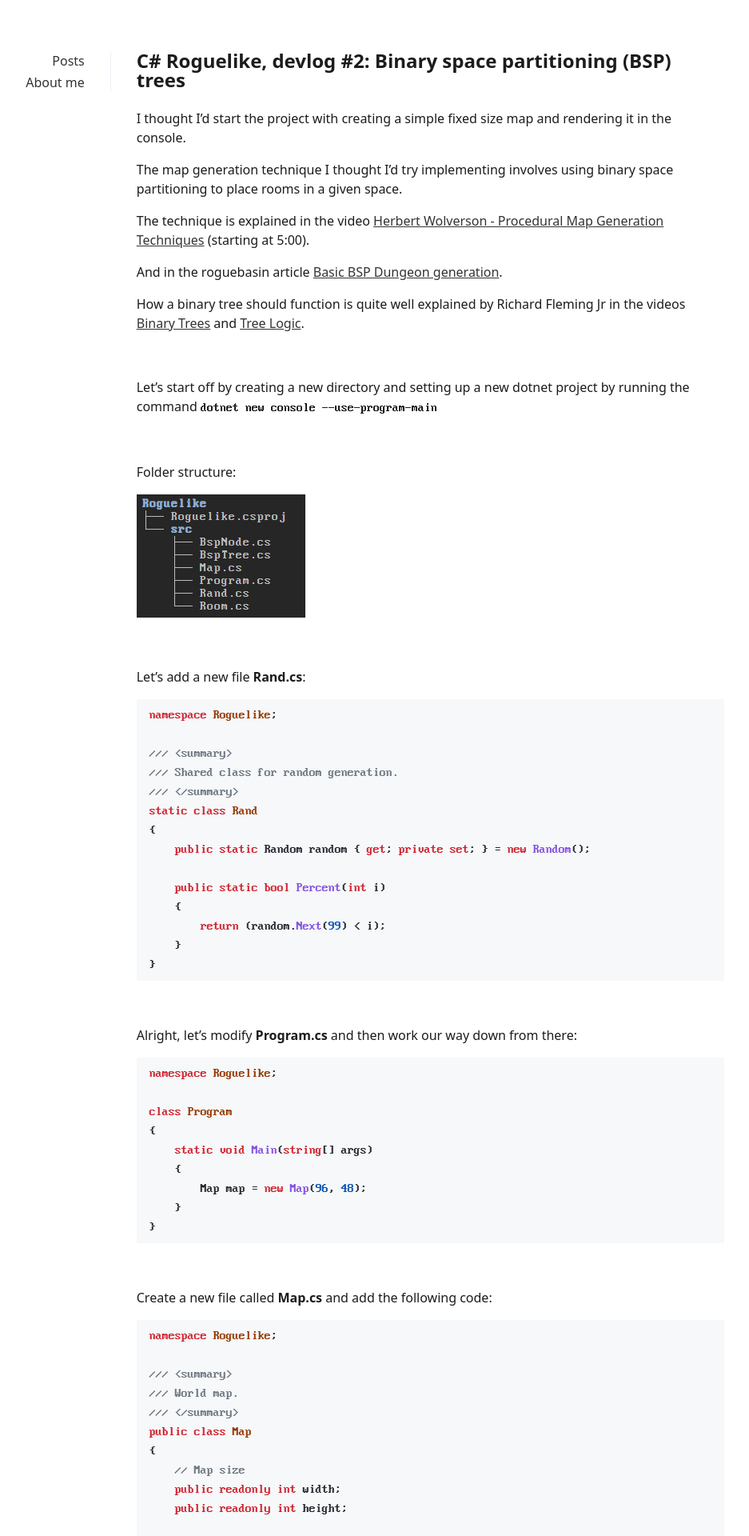
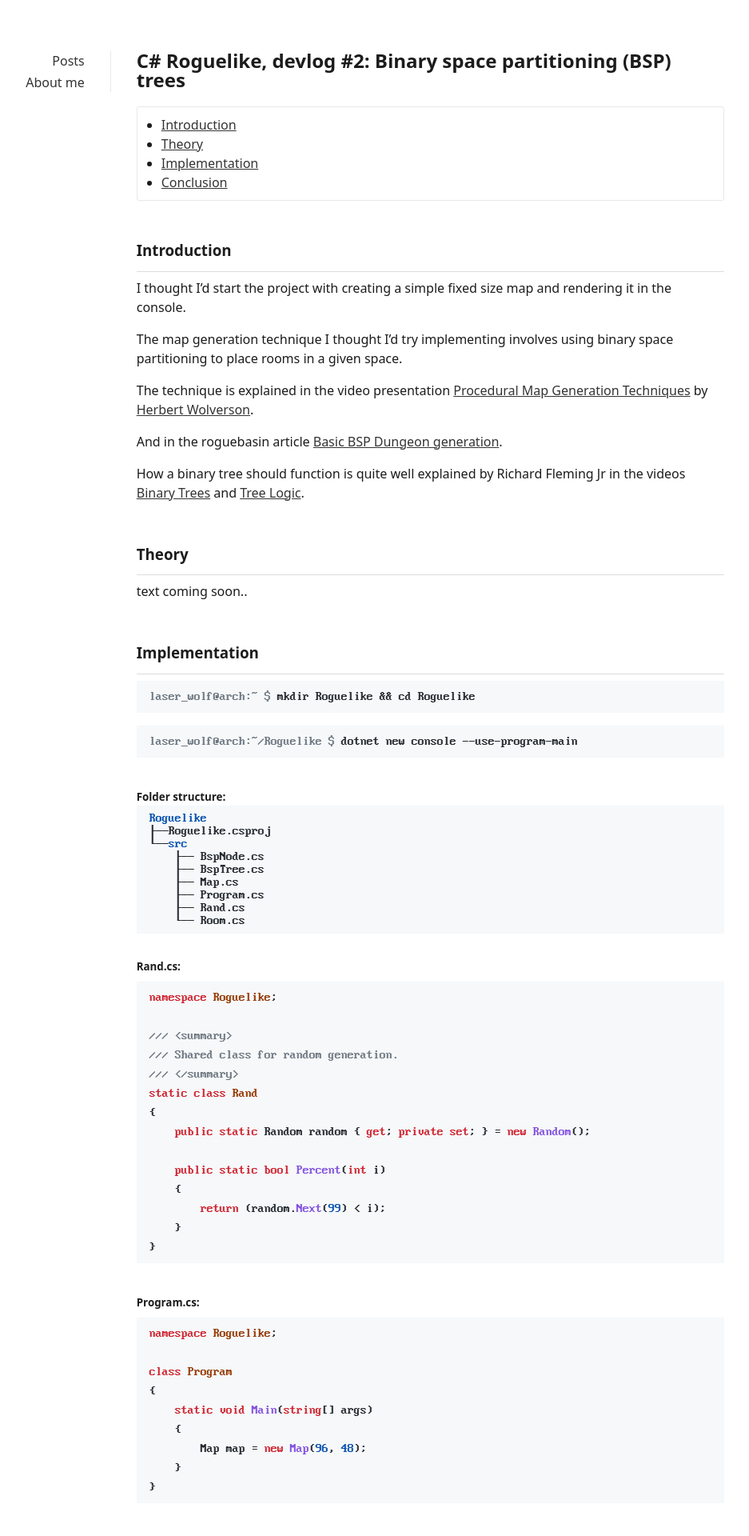
Before and after one commit to casper-borretzen/casper-borretzen.github.io, a Jekyll site: the page built from _posts/2024-06-06-roguelike-devlog2.md, in a window 1280 px wide. Shown: the top 1920 px of the page at 80% size, without its empty margins (182-1119 px from the left). Built offline with Jekyll 4.4.1, drawn with Linux system fonts in a browser that asks for light colours; the table of contents is made by our own code; some of the changed text lies outside the part shown.

Commit message:
bsp devlog update, added table of contents plugin, wrote folder structure and bash command functions

````diff
--- a/Gemfile
+++ b/Gemfile
@@ -4,4 +4,6 @@ gem 'jekyll-paginate'
 gem 'jekyll-seo-tag'
 gem 'jekyll-sitemap'
 gem 'jekyll-analytics'
+gem 'jekyll-feed'
+gem 'jekyll-toc'
 gem 'json'
--- a/_config.yml
+++ b/_config.yml
@@ -1,5 +1,6 @@
 title: Casper Eide Özdemir-Børretzen
 url: https://laser-wolf.github.io
+bash_user: laser_wolf@arch
 
 permalink: pretty
 baseurl: ""
@@ -11,6 +12,9 @@ kramdown:
 #    default_lang: csharp
 #    block:
 #      line_numbers: true
+
+toc:
+  ordered_list: true
 
 exclude:
   - .jekyll-cache
@@ -28,6 +32,8 @@ plugins:
   - jekyll-seo-tag
   - jekyll-sitemap
   - jekyll-analytics
+  - jekyll-feed
+  - jekyll-toc
 
 jekyll_analytics:
   GoogleAnalytics:          # Add, if you want to track with Google Analytics
@@ -60,3 +66,4 @@ defaults:
       type: "posts"
     values:
       layout: "post"
+      toc: true
--- /dev/null
+++ b/_includes/bash_command.html
@@ -0,0 +1 @@
+<div class="language-bash highlighter-rouge"><div class="highlight"><pre class="highlight"><code><span class="bash_ps1 c"><span class="bash_ps1_user">{{ site.bash_user }}</span>:<span class="bash_ps1_dir">{% if include.bash_dir %}{{ include.bash_dir }}{% else %}~{% endif %} $ </span></span><span class="bash_command">{{ include.bash_command }}</span></code></pre></div></div>
--- /dev/null
+++ b/_includes/folder_tree.html
@@ -0,0 +1 @@
+<div class="block-title">Folder structure:</div><div class="highlighter-rouge"><div class="highlight"><div class="folder-tree"><span class="folder-tree-folder l">{{ include.root }}</span>{% assign files = include.content | split: ',' %}{% for file in files %}<br>{%- if forloop.last == true -%}└──{%- else -%}├──{%- endif -%}{% if file contains "|" %}{% assign subfiles = file | split: '|' %}{% for subfile in subfiles %}{%- if forloop.first == true -%}<span class="folder-tree-folder l">{%- else -%}<br>{%- if forloop.last == true -%}&nbsp;&nbsp;&nbsp;&nbsp;└──&nbsp;{%- else -%}&nbsp;&nbsp;&nbsp;&nbsp;├──&nbsp;{%- endif -%}<span class="folder-tree-file">{%- endif -%}{{ subfile }}</span>{% endfor %}{% else %}<span class="folder-tree-file">{{ file }}</span>{%- endif -%}{% endfor %}</div></div></div>
--- a/_layouts/post.html
+++ b/_layouts/post.html
@@ -3,6 +3,6 @@ layout: default
 ---
 <section class="post">
   <h2>{{ page.title }}</h2>
-  {{ content }}
+  {{ content | toc }}
   <span class="meta"><time datetime="{{ page.date | date_to_xmlschema }}">{{ page.date | date: "%B %-d, %Y" }}</time>
 </section>
--- a/_posts/2024-06-06-roguelike-devlog2.md
+++ b/_posts/2024-06-06-roguelike-devlog2.md
@@ -1,31 +1,36 @@
 ---
 layout: post
 title: "C# Roguelike, devlog #2: Binary space partitioning (BSP) trees"
+---
+
+### Introduction
 ---
 
 I thought I'd start the project with creating a simple fixed size map and rendering it in the console.
 
 The map generation technique I thought I'd try implementing involves using binary space partitioning to place rooms in a given space.
 
-The technique is explained in the video [Herbert Wolverson - Procedural Map Generation Techniques](https://youtu.be/TlLIOgWYVpI?t=298) (starting at 5:00).
+The technique is explained in the video presentation [Procedural Map Generation Techniques](https://youtu.be/TlLIOgWYVpI?t=298) by [Herbert Wolverson](https://x.com/herberticus).
 
 And in the roguebasin article [Basic BSP Dungeon generation](https://roguebasin.com/index.php/Basic_BSP_Dungeon_generation).
 
 How a binary tree should function is quite well explained by Richard Fleming Jr in the videos [Binary Trees](https://youtu.be/S5y3ES4Rvkk) and [Tree Logic](https://youtu.be/Tb01dxMrIdc).
 
-<br>
+### Theory
+---
 
-Let's start off by creating a new directory and setting up a new dotnet project by running the command `dotnet new console --use-program-main`
+text coming soon..
 
-<br>
+### Implementation
+---
 
-Folder structure:
+{% include bash_command.html bash_command="mkdir Roguelike && cd Roguelike" %}
 
-![folder-structure](/img/screenshot_2024-06-07-021714.png)
+{% include bash_command.html bash_command="dotnet new console --use-program-main" bash_dir="~/Roguelike" %}
 
-<br>
+{% include folder_tree.html root="Roguelike" content="Roguelike.csproj,src|BspNode.cs|BspTree.cs|Map.cs|Program.cs|Rand.cs|Room.cs" %}
 
-Let's add a new file **Rand.cs**:
+<div class="block-title">Rand.cs:</div>
 
 ```csharp
 namespace Roguelike;
@@ -43,9 +48,8 @@ static class Rand
     }
 }
 ```
-<br>
 
-Alright, let's modify **Program.cs** and then work our way down from there:
+<div class="block-title">Program.cs:</div>
 
 ```csharp
 namespace Roguelike;
@@ -59,9 +63,7 @@ class Program
 }
 ```
 
-<br>
-
-Create a new file called **Map.cs** and add the following code:
+<div class="block-title">Map.cs:</div>
 
 ```csharp
 namespace Roguelike;
@@ -148,9 +150,7 @@ public class Map
 }
 ```
 
-<br>
-
-Next up let's add another file called **BspTree.cs** with the following code:
+<div class="block-title">BspTree.cs:</div>
 
 ```csharp
 namespace Roguelike;
@@ -262,9 +262,7 @@ public class BspTree
 }
 ```
 
-<br>
-
-Alright, now let's add the class for BSP nodes. Create a new file called **BspNode.cs** with the following code:
+<div class="block-title">BspNode.cs:</div>
 
 ```csharp
 namespace Roguelike;
@@ -438,9 +436,7 @@ public class BspNode
 }
 ```
 
-<br>
-
-Now let's move on to creating **Room.cs**:
+<div class="block-title">Room.cs:</div>
 
 ```csharp
 namespace Roguelike;
@@ -507,12 +503,13 @@ public class Room
 }
 ```
 
-<br>
+### Conclusion
+---
 
 And that's it for the first part of the BSP dungeon generator. In a later devlog we'll add corridors between the rooms.
 
-Running the command `dotnet run` should for now hopefully yield a result similar to this:
+{% include bash_command.html bash_command="dotnet run" bash_dir="~/Roguelike" %}
 
 [![screenshot](/img/screenshot_2024-06-07-015701.png)](/img/screenshot_2024-06-07-015701.png)
 
-Here's a link to the project source files: [roguelike-devlog2.zip](/files/roguelike-devlog2.zip)
+Download source code: [roguelike-devlog2.zip](/files/roguelike-devlog2.zip)
--- a/_sass/_main.scss
+++ b/_sass/_main.scss
@@ -21,7 +21,7 @@ body {
 }
 
 nav ul {
-    border-right: 1px solid #edf2f7;
+    border-right: 1px solid #e8e8e8;
 }
 
 a {
@@ -68,16 +68,12 @@ pre {
 	overflow-x: auto;
 }
 
-.highlight pre{
-	padding:0.5rem 1rem;
-}
-
 img {
 	max-width:100%;
 }
 
 hr {
-	background: #000;
+	background: #ddd;
     height: 1px;
     border: 0;
 }
@@ -217,3 +213,33 @@ figcaption {
         display: none !important;
     }
 }
+
+.bash_ps1 {
+	user-select: none;
+}
+
+#toc.section-nav {
+  margin: 5px 0;
+  padding: 10px 30px;
+  border: 1px solid #e8e8e8;
+  border-radius: 3px;
+}
+
+.post h3 {
+	margin-top: 3rem;
+}
+
+.folder-tree {
+	font-family: "IBM VGA 8x16";
+	line-height: 1;
+}
+
+.folder-tree, .highlight pre{
+	padding:0.5rem 1rem;
+}
+
+.block-title {
+	font-size: smaller;
+	margin-top: 2rem;
+	font-weight: bold;
+}
````
Also changed, not shown: _posts/2024-06-05-roguelike-devlog1.md (+1 -0 lines), _posts/2024-06-07-roguelike-devlog3.md (+7 -22 lines), README.md.
